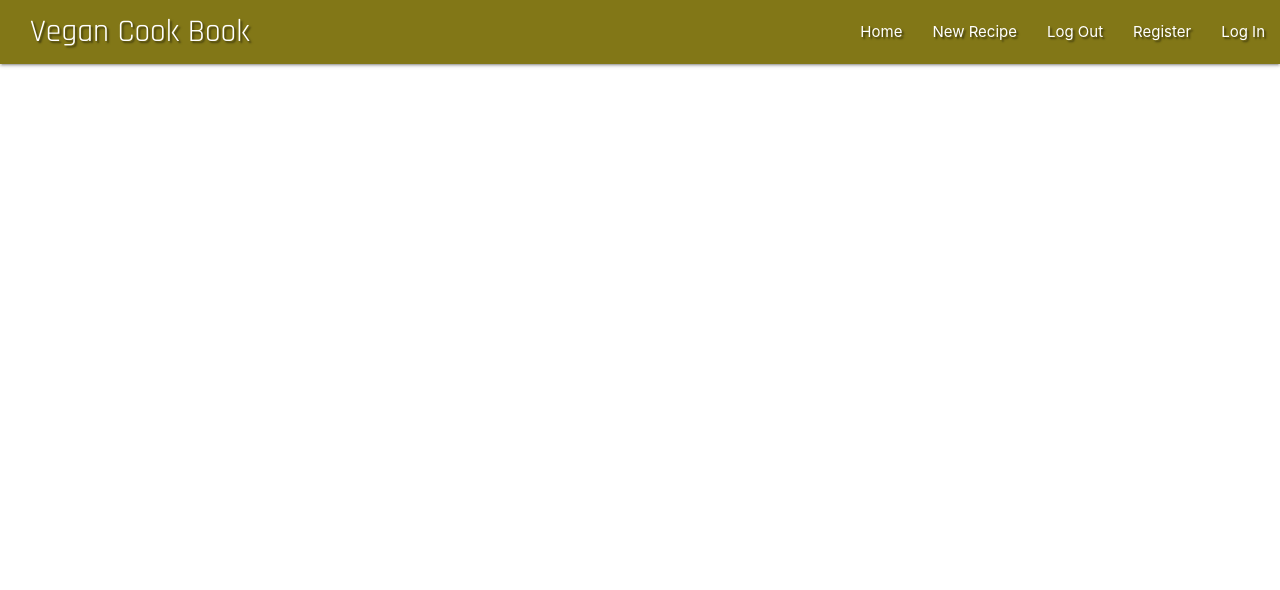
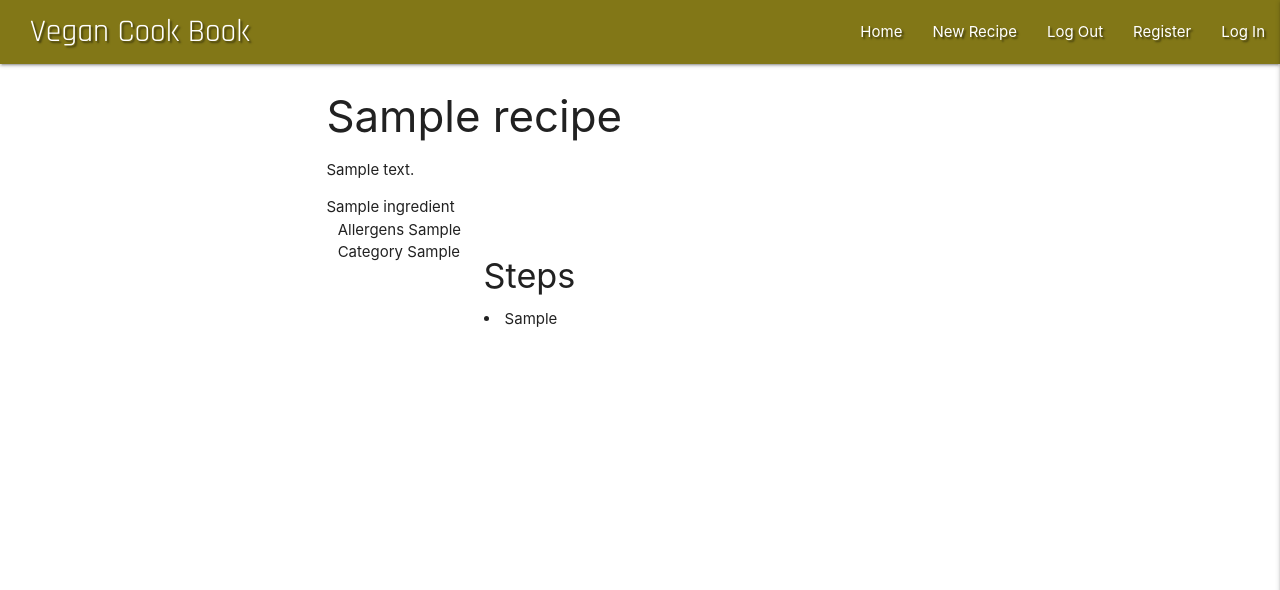
Before and after one commit to rebeccoder/cook-book, a Flask app: page / in a window 1280 px wide. Shown: the top 590 px of the page. Run offline with Flask 2, Linux system fonts and the light colour scheme; a database or web service that is not in the repository returns one stand-in record (values such as "Sample title"); some libraries are stand-ins or nearby versions.

Commit message:
tried to add functionality to recipes page, lots of errors to come back to

```diff
--- a/static/js/script.js
+++ b/static/js/script.js
@@ -5,6 +5,7 @@
 $(document).ready(function () {
     $(".sidenav").sidenav({edge: "right"});
     $(".collapsible").collapsible();
+    $(".tooltipped").tooltip();
     $('select').formSelect();
   });
 
@@ -38,4 +39,3 @@ $(document).ready(function () {
             }
         });
     }
-});
--- a/templates/add_recipe.html
+++ b/templates/add_recipe.html
@@ -5,7 +5,7 @@
 <h3 class="text-shadow brand-logo center-align"> Add Recipe </h3>
 <br>
 
-<div class="row card-panel grey lighten-5">
+<div class="row card-panel lime lighten-3">
   <form class="col s12" method="POST" enctype="multipart/form-data" action="{{ url_for('add_recipe') }}">
     <!-- add recipe name-->
     <div class="row">
@@ -63,7 +63,7 @@
     <!-- add image -->
     <div class="row">
      <div class="file-field input-field">
-        <label for="recipe_image">Upload an image by URL</label>
+        <label for="recipe_image">Upload an image by URL: </label>
         <input placeholder="Paste the image URL" type="url" name="recipe_image" id="recipe_image" onchange="addImage();" required pattern="https://.*" class="validate">
       </div>
     </div>
--- a/templates/recipes.html
+++ b/templates/recipes.html
@@ -1,8 +1,47 @@
 {% extends "base.html" %}
 {% block content %}
 
-    {% for recipe in recipes %}
+{% for recipe in recipes %}
+<main class="main">
+    <div class="container recipe-container text">
+        <div class="row">
+            <div class="col-md">
+                <h3>{{ recipe.recipe_name }}</h3>
+                <p>{{ recipe.recipe_description }}</p>
+                <ul>
+                    {% for i in recipe.ingredients %}
+                    <li>
+                        {{i}}
+                    </li>
+                    {% endfor %}
+                    <div class="col-sm mobile-fix">
+                        <!--<img class=" img-fluid mx-auto" src="{{ recipe.recipe_image }}" alt=" {{ recipe.recipe_name }}"></img> -->
+                        <div class="col text-center">
+                            <ul class="unordered">
+                                <li>Allergens {{ recipe.recipe_allergens }}</li>
+                                <li>Category {{recipe.recipe_category}}</li>
+                            </ul>
+                        </div>
+                    </div>
+                </div>
+                <div class="row">
+                    <div class="col">
+                        <h4>Steps</h4>
+                        <!-- For Loop iterating over the array of the steps. -->
+                            {% for x in recipe.recipe_steps %}
 
-    {% endfor %}
+                            <li class="recipe_steps">
+                                {{ x }}
+                            </li>
+                            {% endfor %}
+                        </ol>
+                    </div>
+                </div>
+        </div>
+    </div>
+</main>
+
+{% endfor %}
+
 
 {% endblock %}
```
